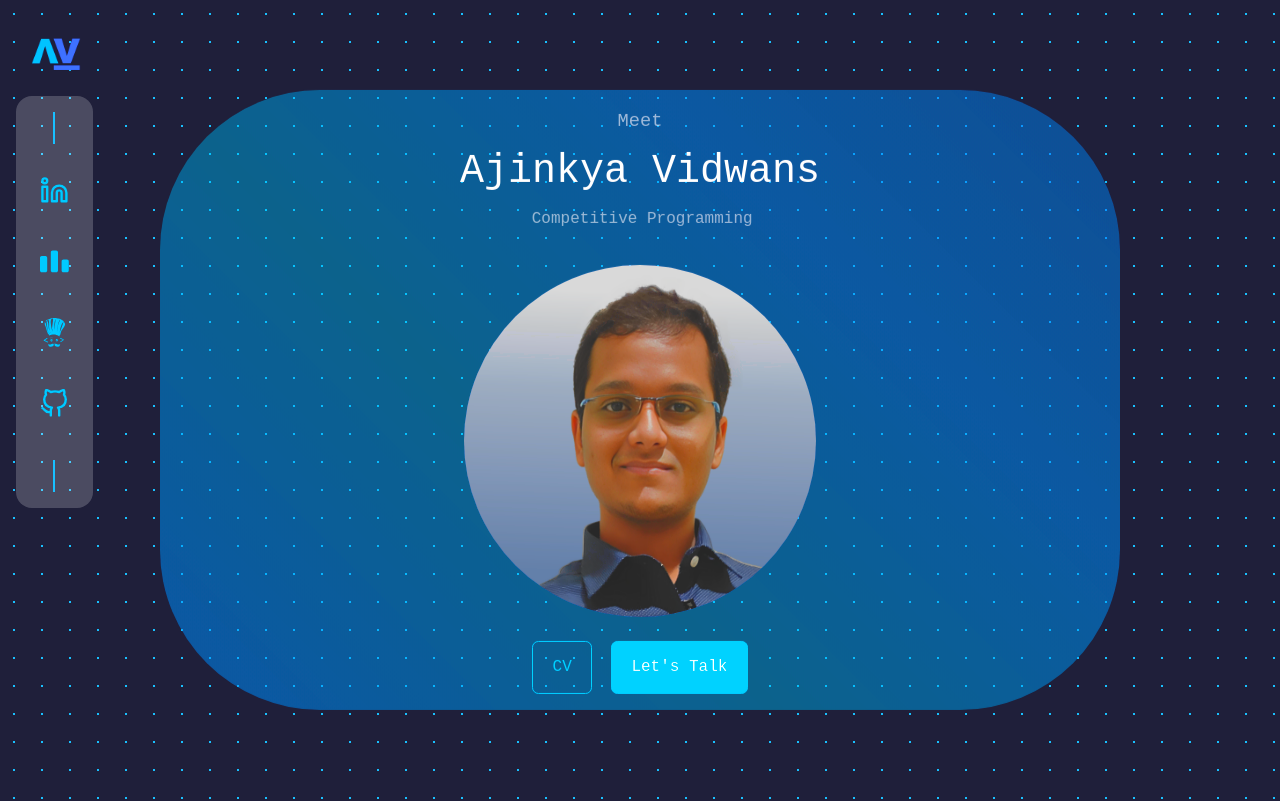
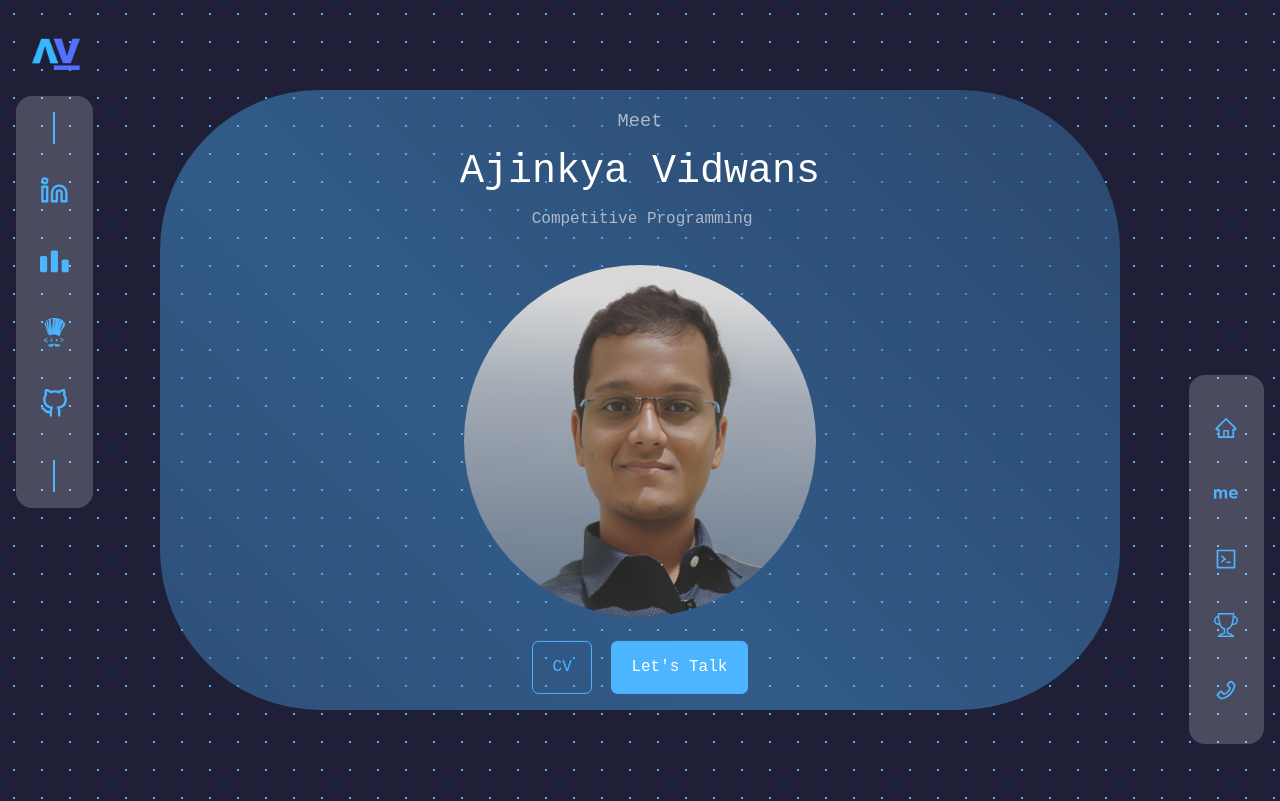
Before and after one commit to vidwansad/studio-me, a React (Create React App) app: page / in a window 1280 px wide. Shown: the top 801 px of the page. Built offline with nearby package versions, Linux system fonts and the light colour scheme.

Commit message:
saturation_reverted

```diff
--- a/src/components/nav/nav.css
+++ b/src/components/nav/nav.css
@@ -9,7 +9,7 @@ nav {
   flex-direction: column;
   gap: 0.8rem;
   border-radius: 1rem;
-  background: var(--panel-bg-color);
+  background-color: var(--panel-bg-color);
 }
 
 nav a {
--- a/src/index.css
+++ b/src/index.css
@@ -8,7 +8,6 @@
   text-decoration: none;
   user-select: none;
   -webkit-user-drag: none;
-  filter: saturate(1.1);
 }
 
 :root {
```
